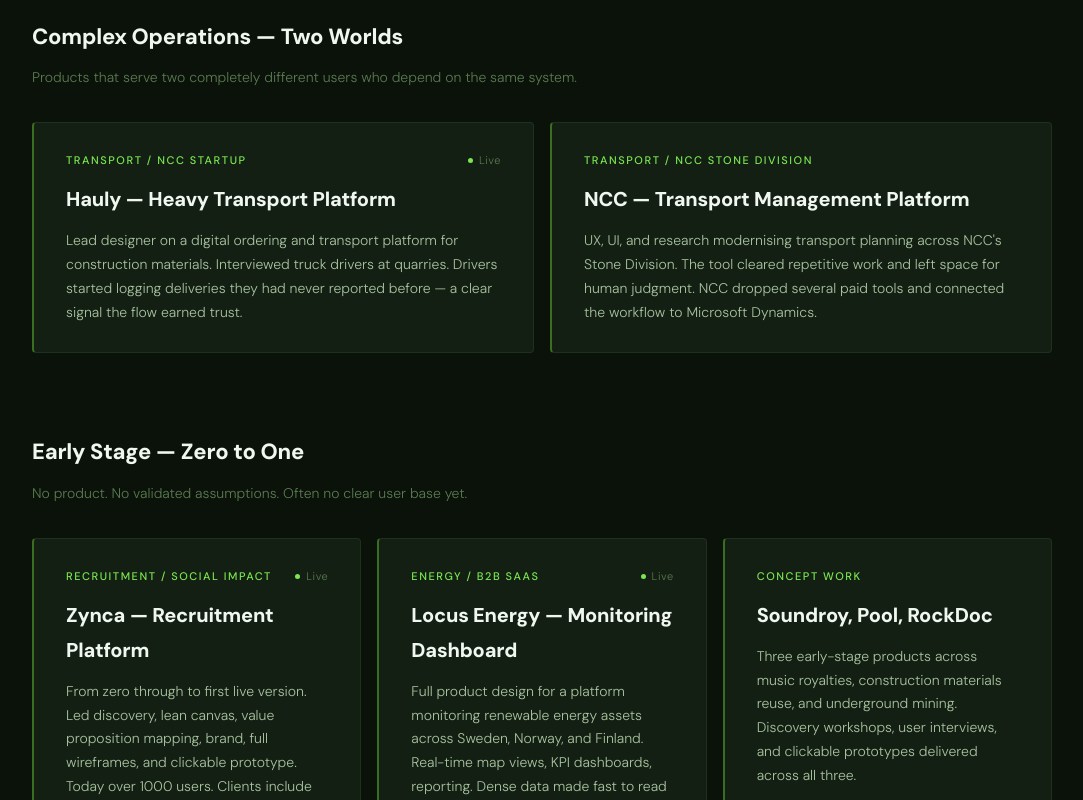
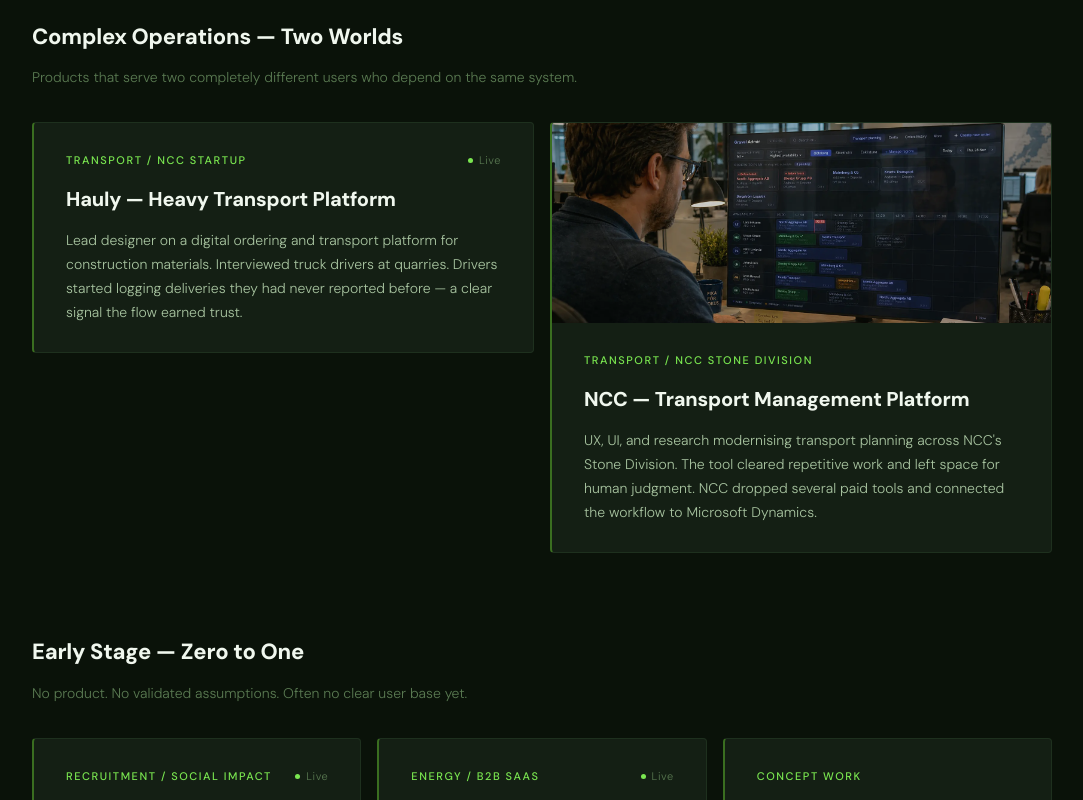
Before and after one commit to jo-kam/joanna-portfolio, a React (Vite) app: page / in a window 1280 px wide. Shown: the part 1220-2020 px from the top of the page, without its empty margins (98-1181 px from the left). Built offline with nearby package versions, Linux system fonts and the light colour scheme.

Commit message:
Add NCC cover image

```diff
--- a/src/App.jsx
+++ b/src/App.jsx
@@ -134,7 +134,7 @@
       padding: "120px 40px 80px", position: "relative", overflow: "hidden",
     }}>
 
-      {/* Mesh gradient — className-based so CSS @keyframes apply reliably */}
+      {/* Mesh gradient */}
       <div className="mesh-bg">
         <div className="mesh-base" />
         <div className="mesh-orb mesh-orb-1" />
@@ -162,7 +162,6 @@
         background: DS.colors.border,
       }} />
 
-      {/* Content — CSS animation classes, fire once, stay visible forever */}
       <div style={{ maxWidth: 1100, width: "100%", margin: "0 auto", position: "relative" }}>
 
         <div className="hero-1">
@@ -228,13 +227,33 @@
   const [hovered, setHovered] = useState(false);
   return (
     <FadeIn delay={index * 80}>
-      <div onMouseEnter={() => setHovered(true)} onMouseLeave={() => setHovered(false)}
+      <div
+        onMouseEnter={() => setHovered(true)}
+        onMouseLeave={() => setHovered(false)}
         style={{
           background: hovered ? DS.colors.card : DS.colors.raised,
           border: `0.5px solid ${hovered ? DS.colors.borderHover : DS.colors.border}`,
           borderLeft: `2px solid ${hovered ? DS.colors.accent : DS.colors.accentDim}`,
-          borderRadius: 4, padding: "28px 32px", transition: "all 0.25s ease",
+          borderRadius: 4, overflow: "hidden", transition: "all 0.25s ease",
         }}>
+
+        {/* Cover image — only renders if project.image is set */}
+        {project.image && (
+          <div style={{ overflow: "hidden", height: 200 }}>
+            <img
+              src={project.image}
+              alt={project.title}
+              style={{
+                width: "100%", height: "100%", objectFit: "cover", display: "block",
+                opacity: hovered ? 1 : 0.8,
+                transform: hovered ? "scale(1.03)" : "scale(1)",
+                transition: "opacity 0.35s ease, transform 0.35s ease",
+              }}
+            />
+          </div>
+        )}
+
+        <div style={{ padding: "28px 32px" }}>
           <div style={{ display: "flex", justifyContent: "space-between", alignItems: "flex-start", marginBottom: 12 }}>
             <Eyebrow>{project.tag}</Eyebrow>
             {project.live && (
@@ -244,8 +263,12 @@
               </div>
             )}
           </div>
-        <h3 style={{ fontFamily: "'DM Sans', sans-serif", fontWeight: 800, fontSize: 20, letterSpacing: "-0.01em", color: DS.colors.textPrimary, marginBottom: 12 }}>{project.title}</h3>
+          <h3 style={{
+            fontFamily: "'DM Sans', sans-serif", fontWeight: 800, fontSize: 20,
+            letterSpacing: "-0.01em", color: DS.colors.textPrimary, marginBottom: 12,
+          }}>{project.title}</h3>
           <p style={{ fontSize: 14, fontWeight: 300, color: DS.colors.textBody, lineHeight: 1.7 }}>{project.summary}</p>
+        </div>
       </div>
     </FadeIn>
   );
@@ -253,24 +276,71 @@
 
 function WorkSection() {
   const groups = [
-    { label: "Complex Operations — Two Worlds", description: "Products that serve two completely different users who depend on the same system.", projects: [
-      { tag: "Transport / NCC Startup", title: "Hauly — Heavy Transport Platform", live: true, summary: "Lead designer on a digital ordering and transport platform for construction materials. Interviewed truck drivers at quarries. Drivers started logging deliveries they had never reported before — a clear signal the flow earned trust." },
-      { tag: "Transport / NCC Stone Division", title: "NCC — Transport Management Platform", live: false, summary: "UX, UI, and research modernising transport planning across NCC's Stone Division. The tool cleared repetitive work and left space for human judgment. NCC dropped several paid tools and connected the workflow to Microsoft Dynamics." },
-    ]},
-    { label: "Early Stage — Zero to One", description: "No product. No validated assumptions. Often no clear user base yet.", projects: [
-      { tag: "Recruitment / Social Impact", title: "Zynca — Recruitment Platform", live: true, summary: "From zero through to first live version. Led discovery, lean canvas, value proposition mapping, brand, full wireframes, and clickable prototype. Today over 1000 users. Clients include Max, Assa Abloy, and Subway." },
-      { tag: "Energy / B2B SaaS", title: "Locus Energy — Monitoring Dashboard", live: true, summary: "Full product design for a platform monitoring renewable energy assets across Sweden, Norway, and Finland. Real-time map views, KPI dashboards, reporting. Dense data made fast to read for expert users." },
-      { tag: "Concept Work", title: "Soundroy, Pool, RockDoc", live: false, summary: "Three early-stage products across music royalties, construction materials reuse, and underground mining. Discovery workshops, user interviews, and clickable prototypes delivered across all three." },
-    ]},
-    { label: "Mature Products — Real Users", description: "Changes here are measured, tested, and argued for.", projects: [
-      { tag: "Mental Health / Gaming", title: "Fig by Mindforce", live: true, summary: "First UX voice on a narrative game for people managing depression. Redesigned medication management, onboarding, paywall, and co-defined a rewards system. Users were people talking about their mental health." },
-      { tag: "E-commerce / Scale", title: "Allegro — UX Design", live: true, summary: "Poland's dominant e-commerce platform. Login flows, live bidding, help center. Built a complex Axure prototype for real-time auction dynamics and ran usability studies." },
-      { tag: "Moving Platform / Brand", title: "Flyttsmart — Brand Refresh", live: true, summary: "Research, full service mapping across four personas, broker engagement strategy, complete brand refresh. Logo, colour, typography, photography direction, guidelines. Delivered in two weeks." },
-    ]},
-    { label: "Brand and Web", description: null, projects: [
-      { tag: "Executive Advisory / Brand", title: "9Yard Partner — Identity and Website", live: true, summary: "Full brand identity for an executive advisory consultancy. Logo, typography, deep charcoal and gold palette, pattern system, and Webflow website. Site is live at 9yardpartner.com." },
-      { tag: "Consumer / IoT", title: "Tinitell — Kids Wearable Device", live: false, summary: "Entire design team. Redesigned the parents' mobile app, designed interaction patterns for a new watch version, coordinated diary studies. Collaborated with industrial designer for coherent digital and physical experience." },
-    ]},
+    {
+      label: "Complex Operations — Two Worlds",
+      description: "Products that serve two completely different users who depend on the same system.",
+      projects: [
+        {
+          tag: "Transport / NCC Startup", title: "Hauly — Heavy Transport Platform", live: true,
+          summary: "Lead designer on a digital ordering and transport platform for construction materials. Interviewed truck drivers at quarries. Drivers started logging deliveries they had never reported before — a clear signal the flow earned trust.",
+        },
+        {
+          tag: "Transport / NCC Stone Division", title: "NCC — Transport Management Platform", live: false,
+          image: "/transport-management-cover.webp",
+          summary: "UX, UI, and research modernising transport planning across NCC's Stone Division. The tool cleared repetitive work and left space for human judgment. NCC dropped several paid tools and connected the workflow to Microsoft Dynamics.",
+        },
+      ],
+    },
+    {
+      label: "Early Stage — Zero to One",
+      description: "No product. No validated assumptions. Often no clear user base yet.",
+      projects: [
+        {
+          tag: "Recruitment / Social Impact", title: "Zynca — Recruitment Platform", live: true,
+          summary: "From zero through to first live version. Led discovery, lean canvas, value proposition mapping, brand, full wireframes, and clickable prototype. Today over 1000 users. Clients include Max, Assa Abloy, and Subway.",
+        },
+        {
+          tag: "Energy / B2B SaaS", title: "Locus Energy — Monitoring Dashboard", live: true,
+          summary: "Full product design for a platform monitoring renewable energy assets across Sweden, Norway, and Finland. Real-time map views, KPI dashboards, reporting. Dense data made fast to read for expert users.",
+        },
+        {
+          tag: "Concept Work", title: "Soundroy, Pool, RockDoc", live: false,
+          summary: "Three early-stage products across music royalties, construction materials reuse, and underground mining. Discovery workshops, user interviews, and clickable prototypes delivered across all three.",
+        },
+      ],
+    },
+    {
+      label: "Mature Products — Real Users",
+      description: "Changes here are measured, tested, and argued for.",
+      projects: [
+        {
+          tag: "Mental Health / Gaming", title: "Fig by Mindforce", live: true,
+          summary: "First UX voice on a narrative game for people managing depression. Redesigned medication management, onboarding, paywall, and co-defined a rewards system. Users were people talking about their mental health.",
+        },
+        {
+          tag: "E-commerce / Scale", title: "Allegro — UX Design", live: true,
+          summary: "Poland's dominant e-commerce platform. Login flows, live bidding, help center. Built a complex Axure prototype for real-time auction dynamics and ran usability studies.",
+        },
+        {
+          tag: "Moving Platform / Brand", title: "Flyttsmart — Brand Refresh", live: true,
+          summary: "Research, full service mapping across four personas, broker engagement strategy, complete brand refresh. Logo, colour, typography, photography direction, guidelines. Delivered in two weeks.",
+        },
+      ],
+    },
+    {
+      label: "Brand and Web",
+      description: null,
+      projects: [
+        {
+          tag: "Executive Advisory / Brand", title: "9Yard Partner — Identity and Website", live: true,
+          summary: "Full brand identity for an executive advisory consultancy. Logo, typography, deep charcoal and gold palette, pattern system, and Webflow website. Site is live at 9yardpartner.com.",
+        },
+        {
+          tag: "Consumer / IoT", title: "Tinitell — Kids Wearable Device", live: false,
+          summary: "Entire design team. Redesigned the parents' mobile app, designed interaction patterns for a new watch version, coordinated diary studies. Collaborated with industrial designer for coherent digital and physical experience.",
+        },
+      ],
+    },
   ];
 
   return (
```
Also changed, not shown: public/transport-management-cover.webp (added). Lines whose indentation alone changed are shown as unchanged.
